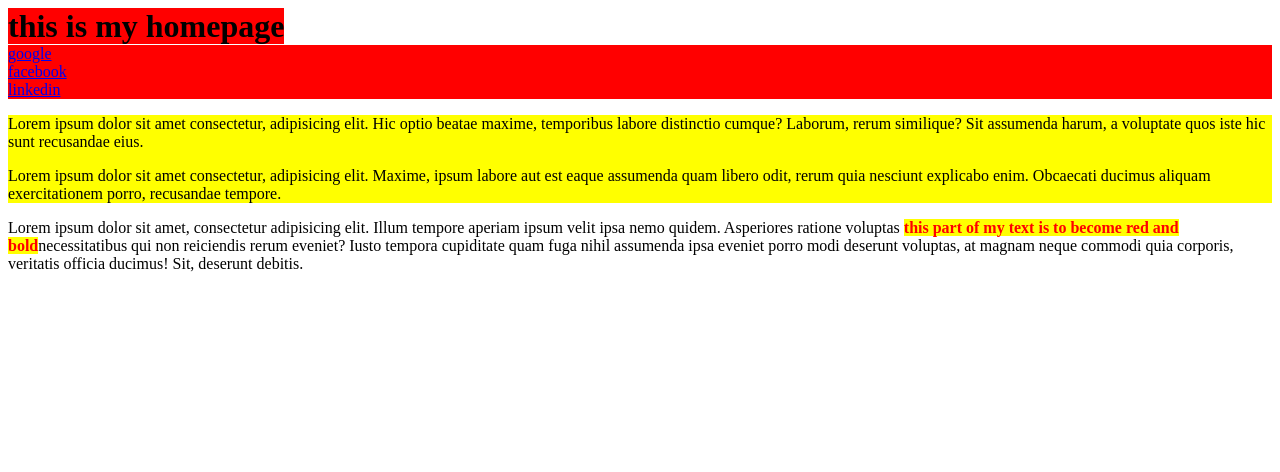
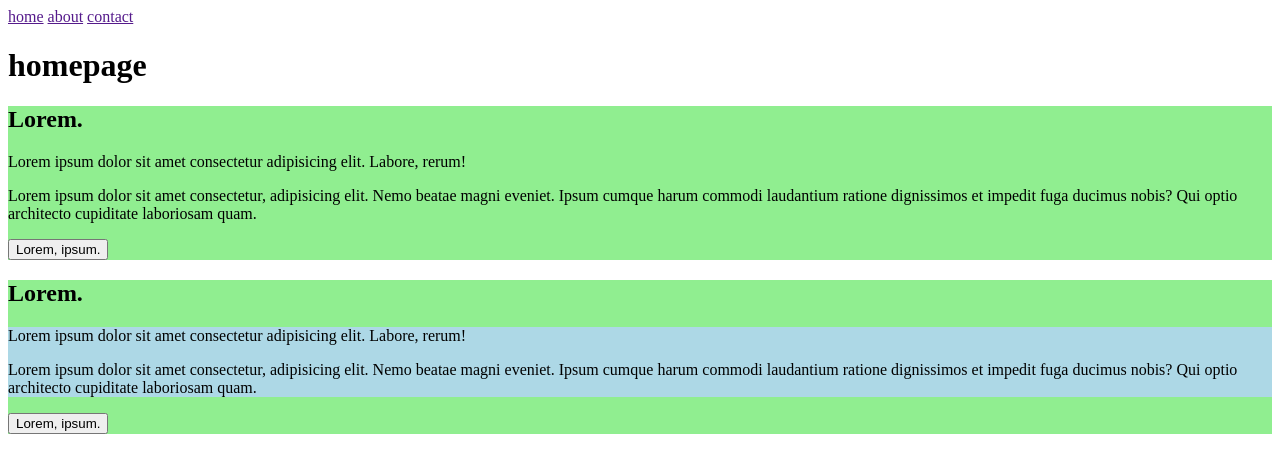
Before and after one commit to biigii/project3april2023, a plain HTML site: page index.html in a window 1280 px wide. Drawn offline with Linux system fonts and the light colour scheme.

Commit message:
other html elements added

```diff
--- a/index.html
+++ b/index.html
@@ -2,24 +2,46 @@
 <html lang="en">
   <head>
     <meta charset="UTF-8" />
-    <meta http-equiv="X-UA-Compatible" content="IE=edge" />
-    <meta name="viewport" content="width=device-width, initial-scale=1.0" />
     <title>project 3</title>
     <link rel="stylesheet" href="./styles.css" />
   </head>
   <body>
-    <h1>this is my homepage</h1>
-    <a href="www.google.com">google</a>
-    <a href="www.facebook.com">facebook</a>
-    <a href="www.linkedin.com">linkedin</a>
+    <header>
+      <nav>
+        <a href="">home</a>
+        <a href="">about</a>
+        <a href="">contact</a>
+      </nav>
+    </header>
+    <h1>homepage</h1>
+    <main>
+      <article></article>
 
-    <!-- div and span -->
+      <section class="my-section">
+        <h2>Lorem.</h2>
+        <p>Lorem ipsum dolor sit amet consectetur adipisicing elit. Labore, rerum!</p>
+        <p>Lorem ipsum dolor sit amet consectetur, adipisicing elit. Nemo beatae magni eveniet. Ipsum cumque harum commodi laudantium ratione dignissimos et impedit fuga ducimus nobis? Qui optio architecto cupiditate laboriosam quam.</p>
+        <button>Lorem, ipsum.</button>
+      </section>
 
-    <div class="text">
-      <p>Lorem ipsum dolor sit amet consectetur, adipisicing elit. Hic optio beatae maxime, temporibus labore distinctio cumque? Laborum, rerum similique? Sit assumenda harum, a voluptate quos iste hic sunt recusandae eius.</p>
-      <p>Lorem ipsum dolor sit amet consectetur, adipisicing elit. Maxime, ipsum labore aut est eaque assumenda quam libero odit, rerum quia nesciunt explicabo enim. Obcaecati ducimus aliquam exercitationem porro, recusandae tempore.</p>
-    </div>
+      <div class="my-section">
+        <h2>Lorem.</h2>
+        <div class="blue">
+          <p>Lorem ipsum dolor sit amet consectetur adipisicing elit. Labore, rerum!</p>
+          <p>Lorem ipsum dolor sit amet consectetur, adipisicing elit. Nemo beatae magni eveniet. Ipsum cumque harum commodi laudantium ratione dignissimos et impedit fuga ducimus nobis? Qui optio architecto cupiditate laboriosam quam.</p>
+        </div>
+        <button>Lorem, ipsum.</button>
+      </div>
 
-    <p>Lorem ipsum dolor sit amet, consectetur adipisicing elit. Illum tempore aperiam ipsum velit ipsa nemo quidem. Asperiores ratione voluptas <span class="important">this part of my text is to become red and bold</span>necessitatibus qui non reiciendis rerum eveniet? Iusto tempora cupiditate quam fuga nihil assumenda ipsa eveniet porro modi deserunt voluptas, at magnam neque commodi quia corporis, veritatis officia ducimus! Sit, deserunt debitis.</p>
+      <div></div>
+      <span></span>
+
+      <section></section>
+
+      <aside></aside>
+    </main>
+    <footer>
+      <nav></nav>
+    </footer>
   </body>
 </html>
--- a/styles.css
+++ b/styles.css
@@ -1,26 +1,7 @@
-/* block element */
-h1 {
-  background-color: red;
-  display: inline;
+.my-section {
+  background-color: lightgreen;
 }
 
-
-/* inline element */
-a {
-  background-color: red;
-  display: block;
+.blue {
+  background-color: lightblue;
 }
-
-/* p {
-  background-color: yellow;
-} */
-
-.text {
-  background-color: yellow;
-}
-
-.important {
-  color: red;
-  background-color: yellow;
-  font-weight: bold;
-}
```
